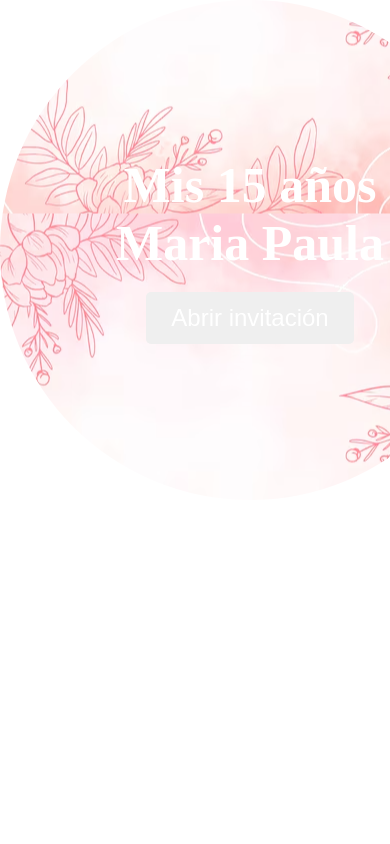
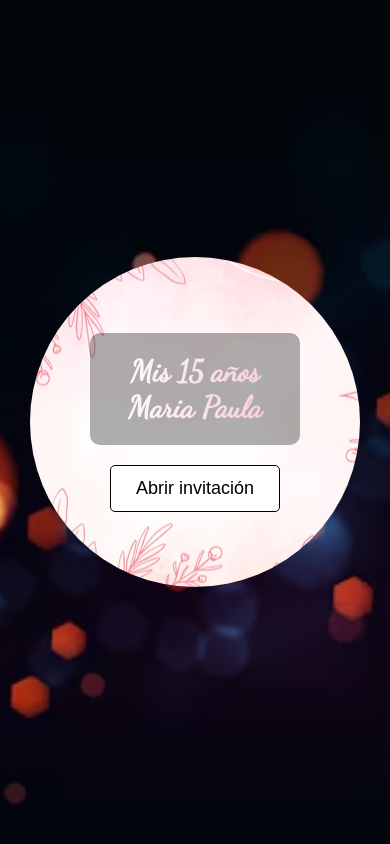
Before and after one commit to gastoncano9/invitacion-paula, a PHP site: page / in a window 390 px wide; the page is wider, and only the part inside the window is pictured. Run offline with PHP 8.4, Linux system fonts and the light colour scheme; some libraries are stand-ins or nearby versions.

Commit message:
Add files via upload

```diff
--- a/css/styles.css
+++ b/css/styles.css
@@ -3,6 +3,19 @@
     margin: 0px;
     padding: 0px;
     box-sizing: border-box;
+}
+
+body
+{
+    height: 100vh;
+    display: flex;
+    align-items: center;
+    justify-content: center;
+    background-image: url("../imagenes/nuestras-fotos/body.png");
+    background-position: center;
+    background-attachment: fixed;
+    background-repeat: no-repeat;
+    background-size: cover;
 }
 
 @font-face
@@ -391,20 +404,39 @@ footer
     text-align: center;
     flex-direction: column;
     font-size:20px;
+    padding:30px;
 }
 
-.portada h1 {
-    font-size: 3em;
+.portada div
+{
+    background: rgba(0, 0, 0, 0.319);
+    border-radius: 10px;
+    padding: 30px;
+    width: 350px;
     margin-bottom: 20px;
 }
 
-.portada button {
+.portada h1
+{
+    font-weight: bold;
+    background: linear-gradient(to right, white, #f8c8dc);
+    -webkit-background-clip: text;
+    color: transparent;
+    font-size: 2em;
+    font-family: "dancing-regular";
+}
+
+.portada button
+{
     padding: 15px 30px;
-    font-size: 1.5em;
+    font-size: 1em;
     color: white;
     border: none;
     border-radius: 5px;
     cursor: pointer;
+    background: white;
+    color: black;
+    border: 1px solid black;
 }
 
 /* Estilos para la invitación */
@@ -459,6 +491,31 @@ audio {
     }
 }
 
+@media(max-width:550px)
+{
+    .portada
+    {
+        width: 330px;
+        height: 330px;
+    }
+
+    .portada div
+    {
+        width: 210px;
+        padding: 20px;
+    }
+
+    .portada h1
+    {
+        font-size: 1.5em;
+    }
+
+    .portada button
+    {
+        font-size: .9em;
+    }
+}
+
 @media(max-width:500px)
 {
     .contenedor-versiculo
```
